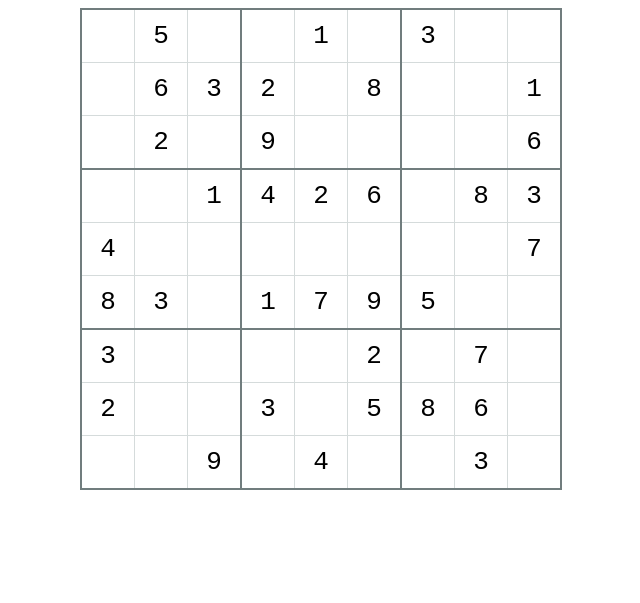
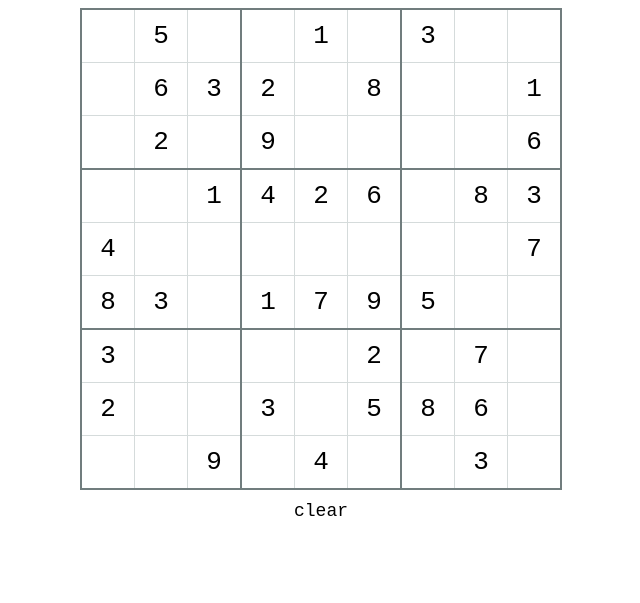
Before and after one commit to bafowler/my-sudoku, a plain HTML site: page index.html in a window 1280 px wide. Shown: the whole page, without its empty margins (319-959 px from the left). Drawn offline with Linux system fonts and the light colour scheme; a web font is replaced by a local one.

Commit message:
added ability for user to clear the board Added a button marked 'clear' which displays a confirmation box on click and clears the soduko board of all user input if confirmed.

```diff
--- a/index.html
+++ b/index.html
@@ -274,6 +274,9 @@
       </tbody>
     </table>
   </form>
+  <div id="bottom-menu" align="center">
+    <button class="bottom-button" onclick="clearBoard()">clear</button>
+  </div>
 </body>
 
 <script>
--- a/script.js
+++ b/script.js
@@ -70,6 +70,19 @@ function select(current) {
     selected.style.backgroundColor = "#A9DFBF";
 }
 
+function clearBoard() {
+    if (confirm("Are you sure you'd like to clear the board?")) {
+        for (var i = 0; i < cells.length; i++) {
+            if (!cells[i].classList.contains("static")) {
+                let cellInput = cells[i].querySelector("input");
+                cellInput.classList.remove("multiple");
+                cellInput.setAttribute("maxlength", 1);
+                cellInput.value = "";
+            }
+        }
+    }
+}
+
 for (var i = 0; i < cells.length; i++) {
     if (!cells[i].classList.contains("static")) {
         cells[i].addEventListener('mouseover', function() { highlight(this) });
--- a/styles.css
+++ b/styles.css
@@ -6,6 +6,7 @@
     border-spacing: 0px;
     border-collapse: collapse;
     table-layout: fixed;
+    margin-bottom: 10px;
 }
 
 td {
@@ -19,7 +20,7 @@ td {
 input {
     font-family: 'Sunflower', monospace;
     font-size: 26px;
-    text-align:center;
+    text-align: center;
     background: inherit;
     border: 0;
     padding: 0;
@@ -58,3 +59,22 @@ input {
 #f0, #f1, #f2, #f3, #f4, #f5, #f6, #f7, #f8, #f9 {
   border-bottom: 2px solid #717D7E;
 }
+
+#bottom-menu {
+    width: 482px;
+    height: 100px;
+    margin: 0 auto;
+    text-align: center;
+}
+
+.bottom-button {
+    font-family: 'Sunflower', monospace;
+    font-size: 18px;
+    background: inherit;
+    border: none;
+    outline: none;
+}
+
+.bottom-button:hover {
+    text-decoration: underline;
+}
```
